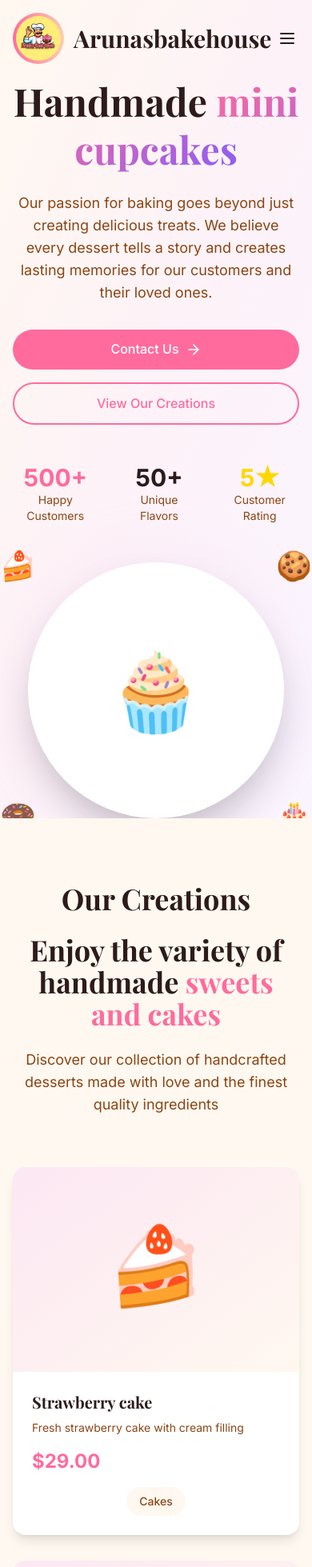
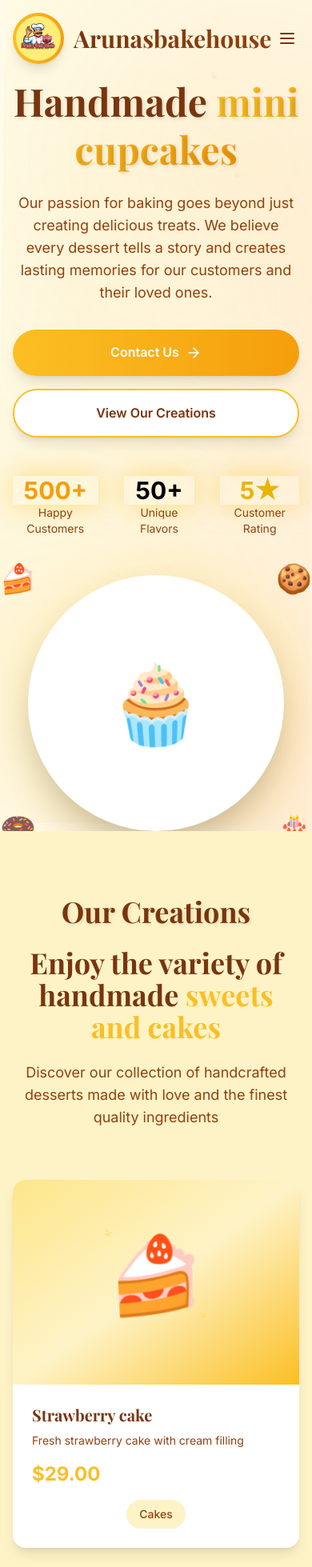
Before and after one commit to sudharshan1903/backery, a React (Vite) app in the folder backery/: page / in a window 390 px wide. Shown: the top 1959 px of the page at 80% size. Built offline with nearby package versions, Linux system fonts and the light colour scheme.

Commit message:
ui changes

```diff
--- a/backery/src/App.jsx
+++ b/backery/src/App.jsx
@@ -20,7 +20,7 @@ function App() {
   }, [])
 
   return (
-    <div className="min-h-screen bg-bonbon-cream">
+    <div className="min-h-screen bg-gradient-to-br from-bonbon-cream via-bonbon-peach to-white">
       <Header
         isScrolled={isScrolled}
       />
--- a/backery/src/components/Footer.jsx
+++ b/backery/src/components/Footer.jsx
@@ -18,7 +18,7 @@ const Footer = () => {
   ]
 
   return (
-    <footer className="bg-bonbon-dark text-white">
+         <footer className="bg-bonbon-dark text-white particles">
       <div className="container mx-auto px-4 py-16">
         <div className="grid grid-cols-1 md:grid-cols-2 gap-12">
           {/* Company Info */}
@@ -29,7 +29,7 @@ const Footer = () => {
             className="md:col-span-1"
           >
             <div className="flex items-center space-x-2 mb-6">
-              <div className="w-12 h-12 bg-gradient-to-r from-bonbon-pink to-bonbon-peach rounded-full flex items-center justify-center">
+              <div className="w-12 h-12 bg-gradient-to-r from-bonbon-pink to-bonbon-gold rounded-full flex items-center justify-center shadow-lg">
                 <img
                   src="/assets/arunas_cake_house_logo.jpg"
                   alt="Arunas Cake House Logo"
@@ -53,7 +53,7 @@ const Footer = () => {
                    href={social.href}
                    whileHover={{ scale: 1.1 }}
                    whileTap={{ scale: 0.9 }}
-                  className={`w-12 h-12 bg-white/10 rounded-full flex items-center justify-center transition-colors duration-300 ${social.color}`}
+                   className={`w-12 h-12 bg-white/10 rounded-full flex items-center justify-center transition-colors duration-300 ${social.color} hover-glow`}
                  >
                   <social.icon className="w-6 h-6" />
                 </motion.a>
--- a/backery/src/components/Header.jsx
+++ b/backery/src/components/Header.jsx
@@ -30,7 +30,7 @@ const Header = ({ isScrolled }) => {
       initial={{ y: -100 }}
       animate={{ y: 0 }}
       className={`fixed top-0 left-0 right-0 z-50 transition-all duration-300 ${isScrolled
-        ? 'bg-white/95 backdrop-blur-md shadow-lg'
+        ? 'bg-gradient-to-r from-bonbon-cream/95 to-bonbon-peach/95 backdrop-blur-md shadow-lg border-b border-bonbon-pink/20'
         : 'bg-transparent'
         }`}
     >
@@ -41,14 +41,14 @@ const Header = ({ isScrolled }) => {
             whileHover={{ scale: 1.05 }}
             className="flex items-center space-x-3"
           >
-            <div className="w-16 h-16 bg-gradient-to-r from-bonbon-pink to-bonbon-peach rounded-full flex items-center justify-center">
+            <div className="w-16 h-16 bg-gradient-to-r from-bonbon-pink to-bonbon-gold rounded-full flex items-center justify-center shadow-lg">
               <img
                 src="/assets/arunas_cake_house_logo.jpg"
                 alt="Arunas Cake House Logo"
                 className="w-14 h-14 rounded-full object-cover"
               />
             </div>
-            <span className="text-3xl font-serif  font-bold text-bonbon-dark">
+            <span className="text-3xl font-serif font-bold bg-gradient-to-r from-bonbon-dark to-bonbon-brown bg-clip-text text-transparent">
               Arunasbakehouse
             </span>
           </motion.div>
@@ -63,10 +63,10 @@ const Header = ({ isScrolled }) => {
                 initial={{ opacity: 0, y: -20 }}
                 animate={{ opacity: 1, y: 0 }}
                 transition={{ delay: index * 0.1 }}
-                className="text-bonbon-dark hover:text-bonbon-pink transition-colors duration-300 font-medium relative group cursor-pointer"
+                className="text-bonbon-dark hover:text-bonbon-gold transition-colors duration-300 font-medium relative group cursor-pointer"
               >
                 {item.name}
-                <span className="absolute -bottom-1 left-0 w-0 h-0.5 bg-bonbon-pink transition-all duration-300 group-hover:w-full"></span>
+                <span className="absolute -bottom-1 left-0 w-0 h-0.5 bg-gradient-to-r from-bonbon-pink to-bonbon-gold transition-all duration-300 group-hover:w-full"></span>
               </motion.a>
             ))}
           </nav>
@@ -75,7 +75,7 @@ const Header = ({ isScrolled }) => {
           <div className="flex items-center space-x-4">
             <button
               onClick={() => setIsMobileMenuOpen(!isMobileMenuOpen)}
-              className="lg:hidden p-2 text-bonbon-dark hover:text-bonbon-pink transition-colors duration-300"
+              className="lg:hidden p-2 text-bonbon-dark hover:text-bonbon-gold transition-colors duration-300"
             >
               {isMobileMenuOpen ? <X className="w-6 h-6" /> : <Menu className="w-6 h-6" />}
             </button>
@@ -89,7 +89,7 @@ const Header = ({ isScrolled }) => {
               initial={{ opacity: 0, height: 0 }}
               animate={{ opacity: 1, height: 'auto' }}
               exit={{ opacity: 0, height: 0 }}
-              className="lg:hidden bg-white/95 backdrop-blur-md border-t border-gray-200"
+              className="lg:hidden bg-gradient-to-b from-bonbon-cream/95 to-bonbon-peach/95 backdrop-blur-md border-t border-bonbon-pink/20"
             >
               <nav className="py-4 space-y-2">
                 {menuItems.map((item, index) => (
@@ -100,7 +100,7 @@ const Header = ({ isScrolled }) => {
                     initial={{ opacity: 0, x: -20 }}
                     animate={{ opacity: 1, x: 0 }}
                     transition={{ delay: index * 0.05 }}
-                    className="block px-4 py-2 text-bonbon-dark hover:text-bonbon-pink hover:bg-bonbon-cream transition-all duration-300 cursor-pointer"
+                    className="block px-4 py-2 text-bonbon-dark hover:text-bonbon-gold hover:bg-gradient-to-r from-bonbon-peach to-bonbon-pink/20 transition-all duration-300 cursor-pointer"
                   >
                     {item.name}
                   </motion.a>
--- a/backery/src/components/Hero.jsx
+++ b/backery/src/components/Hero.jsx
@@ -21,7 +21,7 @@ const Hero = () => {
   ]
 
   return (
-    <section id="home" className="relative min-h-screen flex items-center justify-center overflow-hidden bg-gradient-to-br from-bonbon-cream via-pink-50 to-purple-50 pt-24 scroll-mt-24">
+    <section id="home" className="relative min-h-screen flex items-center justify-center overflow-hidden bg-gradient-to-br from-yellow-50 via-amber-50 to-orange-100 pt-24 scroll-mt-24 particles">
       {/* Floating Elements */}
       {floatingElements.map((element, index) => (
         <motion.div
@@ -37,8 +37,8 @@ const Hero = () => {
 
       {/* Background Pattern */}
       <div className="absolute inset-0 opacity-5" aria-hidden="true">
-        <div className="absolute top-0 left-0 w-96 h-96 bg-bonbon-pink rounded-full blur-3xl hidden md:block"></div>
-        <div className="absolute bottom-0 right-0 w-96 h-96 bg-bonbon-purple rounded-full blur-3xl hidden md:block"></div>
+        <div className="absolute top-0 left-0 w-96 h-96 bg-bonbon-gold rounded-full blur-3xl hidden md:block"></div>
+        <div className="absolute bottom-0 right-0 w-96 h-96 bg-bonbon-amber rounded-full blur-3xl hidden md:block"></div>
       </div>
 
       <div className="container mx-auto px-4 relative z-10">
@@ -55,10 +55,10 @@ const Hero = () => {
                initial={{ opacity: 0, y: 30 }}
                animate={{ opacity: 1, y: 0 }}
                transition={{ delay: 0.4, duration: 0.8 }}
-              className="text-5xl lg:text-7xl font-serif font-bold text-bonbon-dark mb-6 leading-tight"
+               className="text-5xl lg:text-7xl font-serif font-bold text-bonbon-dark mb-6 leading-tight text-shadow"
              >
                Handmade{' '}
-              <span className="text-gradient">mini cupcakes</span>
+               <span className="text-gradient sparkle">mini cupcakes</span>
              </motion.h1>
 
             <motion.p
@@ -103,15 +103,15 @@ const Hero = () => {
               className="flex justify-center lg:justify-start space-x-8 mt-12"
             >
               <div className="text-center">
-                <div className="text-3xl font-bold text-bonbon-pink">500+</div>
+                                 <div className="text-3xl font-bold text-bonbon-gold pulse-glow">500+</div>
                 <div className="text-sm text-bonbon-brown">Happy Customers</div>
               </div>
               <div className="text-center">
-                <div className="text-3xl font-bold text-bonbon-purple">50+</div>
+                                 <div className="text-3xl font-bold text-bonbon-amber pulse-glow">50+</div>
                 <div className="text-sm text-bonbon-brown">Unique Flavors</div>
               </div>
               <div className="text-center">
-                <div className="text-3xl font-bold text-bonbon-gold">5★</div>
+                                 <div className="text-3xl font-bold text-yellow-500 pulse-glow">5★</div>
                 <div className="text-sm text-bonbon-brown">Customer Rating</div>
               </div>
             </motion.div>
@@ -132,8 +132,8 @@ const Hero = () => {
                 transition={{ delay: 0.5, duration: 0.8, type: "spring" }}
                 className="relative mx-auto w-80 h-80 lg:w-96 lg:h-96"
               >
-                <div className="absolute inset-0 bg-gradient-to-br from-pink-200 to-purple-200 rounded-full blur-2xl opacity-30"></div>
-                <div className="relative bg-white rounded-full w-full h-full flex items-center justify-center shadow-2xl">
+                <div className="absolute inset-0 bg-gradient-to-br from-bonbon-peach to-bonbon-pink rounded-full blur-2xl opacity-40"></div>
+                                 <div className="relative bg-white rounded-full w-full h-full flex items-center justify-center shadow-2xl glow-effect">
                   <div className="text-8xl lg:text-9xl">
                     🧁
                   </div>
@@ -172,11 +172,11 @@ const Hero = () => {
         <motion.div
           animate={{ y: [0, 10, 0] }}
           transition={{ duration: 2, repeat: Infinity }}
-          className="w-6 h-10 border-2 border-bonbon-pink rounded-full flex justify-center cursor-pointer"
+          className="w-6 h-10 border-2 border-bonbon-gold rounded-full flex justify-center cursor-pointer"
           onClick={() => handleNavClick('#products')}
         >
           <motion.div
-            className="w-1 h-3 bg-bonbon-pink rounded-full mt-2"
+            className="w-1 h-3 bg-bonbon-gold rounded-full mt-2"
           />
         </motion.div>
       </motion.div>
--- a/backery/src/components/Products.jsx
+++ b/backery/src/components/Products.jsx
@@ -127,7 +127,7 @@ const Products = () => {
           transition={{ duration: 0.8 }}
           className="text-center mb-16"
         >
-          <h2 className="text-4xl lg:text-5xl font-serif font-bold text-bonbon-dark mb-6">Our Creations</h2>
+          <h2 className="text-4xl lg:text-5xl font-serif font-bold text-bonbon-dark mb-6 text-shadow">Our Creations</h2>
           <h2 className="text-4xl lg:text-5xl font-serif font-bold text-bonbon-dark mb-6">
             Enjoy the variety of handmade{' '}
             <span className="text-bonbon-pink">sweets and cakes</span>
@@ -148,11 +148,11 @@ const Products = () => {
             <motion.div
               key={product.id}
               variants={itemVariants}
-              className="group bg-white rounded-2xl shadow-lg hover:shadow-2xl transition-all duration-300 overflow-hidden card-hover"
+              className="group bg-white rounded-2xl shadow-lg hover:shadow-2xl transition-all duration-300 overflow-hidden card-hover gradient-border"
             >
               {/* Product Image */}
-              <div className="relative h-64 bg-gradient-to-br from-pink-100 to-bonbon-cream flex items-center justify-center">
-                <div className="text-8xl animate-float">
+              <div className="relative h-64 bg-gradient-to-br from-bonbon-peach via-bonbon-cream to-bonbon-pink flex items-center justify-center">
+                <div className="text-8xl animate-float sparkle">
                   {product.image}
                 </div>
 
@@ -160,7 +160,7 @@ const Products = () => {
 
                 {/* Discount Badge */}
                 {product.discount && (
-                  <div className="absolute top-4 left-4 bg-bonbon-pink text-white px-3 py-1 rounded-full text-sm font-bold">
+                  <div className="absolute top-4 left-4 bg-gradient-to-r from-bonbon-pink to-bonbon-gold text-white px-3 py-1 rounded-full text-sm font-bold shadow-lg">
                     -{product.discount}%
                   </div>
                 )}
--- a/backery/src/index.css
+++ b/backery/src/index.css
@@ -2,58 +2,375 @@
 @tailwind components;
 @tailwind utilities;
 
+@import url('https://fonts.googleapis.com/css2?family=Playfair+Display:wght@400;500;600;700&family=Inter:wght@300;400;500;600;700&display=swap');
+
 @layer base {
   * {
-    margin: 0;
-    padding: 0;
     box-sizing: border-box;
-  }
-
-  html {
-    scroll-behavior: smooth;
   }
 
   body {
     font-family: 'Inter', sans-serif;
     line-height: 1.6;
-    color: #2D1B1B;
-  }
-
-  h1, h2, h3, h4, h5, h6 {
-    font-family: 'Playfair Display', serif;
-    font-weight: 600;
   }
 }
 
 @layer components {
   .btn-primary {
-    @apply bg-bonbon-pink text-white px-6 py-3 rounded-full font-medium hover:bg-pink-600 transition-all duration-300 transform hover:scale-105;
+    @apply bg-gradient-to-r from-bonbon-pink to-bonbon-gold text-white px-8 py-4 rounded-full font-semibold shadow-lg hover:shadow-xl transition-all duration-300 transform hover:scale-105 relative overflow-hidden;
+  }
+
+  .btn-primary::before {
+    content: '';
+    position: absolute;
+    top: 0;
+    left: -100%;
+    width: 100%;
+    height: 100%;
+    background: linear-gradient(90deg, transparent, rgba(255,255,255,0.2), transparent);
+    transition: left 0.5s;
+  }
+
+  .btn-primary:hover::before {
+    left: 100%;
   }
 
   .btn-secondary {
-    @apply bg-transparent border-2 border-bonbon-pink text-bonbon-pink px-6 py-3 rounded-full font-medium hover:bg-bonbon-pink hover:text-white transition-all duration-300;
+    @apply bg-white text-bonbon-dark border-2 border-bonbon-pink px-8 py-4 rounded-full font-semibold shadow-lg hover:shadow-xl transition-all duration-300 transform hover:scale-105 hover:bg-bonbon-pink hover:text-white relative overflow-hidden;
+  }
+
+  .btn-secondary::before {
+    content: '';
+    position: absolute;
+    top: 0;
+    left: -100%;
+    width: 100%;
+    height: 100%;
+    background: linear-gradient(90deg, transparent, rgba(255,255,255,0.1), transparent);
+    transition: left 0.5s;
+  }
+
+  .btn-secondary:hover::before {
+    left: 100%;
   }
 
   .card-hover {
-    @apply transition-all duration-300 hover:transform hover:scale-105 hover:shadow-xl;
+    @apply hover:transform hover:scale-105 hover:shadow-2xl transition-all duration-300 hover:-translate-y-2;
   }
 
   .gradient-bg {
-    background: linear-gradient(135deg, #FF6B9D 0%, #8B5CF6 100%);
+    @apply bg-gradient-to-br from-bonbon-cream via-bonbon-peach to-bonbon-pink;
   }
 
   .text-gradient {
-    background: linear-gradient(135deg, #FF6B9D 0%, #8B5CF6 100%);
-    -webkit-background-clip: text;
-    -webkit-text-fill-color: transparent;
-    background-clip: text;
+    @apply bg-gradient-to-r from-bonbon-pink to-bonbon-gold bg-clip-text text-transparent;
+  }
+
+  .glass-effect {
+    @apply bg-white/80 backdrop-blur-sm border border-white/20;
+  }
+
+  .glow-effect {
+    @apply shadow-lg hover:shadow-2xl transition-all duration-300;
+    box-shadow: 0 10px 25px rgba(251, 191, 36, 0.2);
+  }
+
+  .glow-effect:hover {
+    box-shadow: 0 20px 40px rgba(251, 191, 36, 0.4);
+  }
+
+  .floating-card {
+    animation: float 6s ease-in-out infinite;
+  }
+
+  .pulse-glow {
+    animation: pulse-glow 2s ease-in-out infinite alternate;
+  }
+
+  .sparkle {
+    position: relative;
+  }
+
+  .sparkle::before,
+  .sparkle::after {
+    content: '✨';
+    position: absolute;
+    font-size: 1rem;
+    opacity: 0;
+    animation: sparkle 3s ease-in-out infinite;
+  }
+
+  .sparkle::before {
+    top: -10px;
+    left: -10px;
+    animation-delay: 0s;
+  }
+
+  .sparkle::after {
+    bottom: -10px;
+    right: -10px;
+    animation-delay: 1.5s;
+  }
+
+  .gradient-border {
+    position: relative;
+    background: white;
+    border-radius: 1rem;
+  }
+
+  .gradient-border::before {
+    content: '';
+    position: absolute;
+    inset: -2px;
+    background: linear-gradient(45deg, #fbbf24, #f59e0b, #fbbf24);
+    border-radius: inherit;
+    z-index: -1;
+    animation: gradient-rotate 3s linear infinite;
+  }
+
+  .text-shadow {
+    text-shadow: 2px 2px 4px rgba(0, 0, 0, 0.1);
+  }
+
+  .backdrop-blur-custom {
+    backdrop-filter: blur(20px);
+    -webkit-backdrop-filter: blur(20px);
   }
 }
 
-@layer utilities {
-  .glass-effect {
-    backdrop-filter: blur(10px);
-    background: rgba(255, 255, 255, 0.1);
-    border: 1px solid rgba(255, 255, 255, 0.2);
+/* Custom scrollbar */
+::-webkit-scrollbar {
+  width: 8px;
+}
+
+::-webkit-scrollbar-track {
+  background: #fef3c7;
+}
+
+::-webkit-scrollbar-thumb {
+  background: #fbbf24;
+  border-radius: 4px;
+}
+
+::-webkit-scrollbar-thumb:hover {
+  background: #f59e0b;
+}
+
+/* Smooth scrolling */
+html {
+  scroll-behavior: smooth;
+}
+
+/* Enhanced animations */
+@keyframes float {
+  0%, 100% {
+    transform: translateY(0px) rotate(0deg);
+  }
+  25% {
+    transform: translateY(-10px) rotate(1deg);
+  }
+  50% {
+    transform: translateY(-5px) rotate(0deg);
+  }
+  75% {
+    transform: translateY(-15px) rotate(-1deg);
   }
 }
+
+@keyframes slideUp {
+  0% {
+    transform: translateY(30px);
+    opacity: 0;
+  }
+  100% {
+    transform: translateY(0);
+    opacity: 1;
+  }
+}
+
+@keyframes fadeIn {
+  0% {
+    opacity: 0;
+  }
+  100% {
+    opacity: 1;
+  }
+}
+
+@keyframes scaleIn {
+  0% {
+    transform: scale(0.9);
+    opacity: 0;
+  }
+  100% {
+    transform: scale(1);
+    opacity: 1;
+  }
+}
+
+@keyframes bounceGentle {
+  0%, 100% {
+    transform: translateY(0);
+  }
+  50% {
+    transform: translateY(-5px);
+  }
+}
+
+@keyframes shimmer {
+  0% {
+    background-position: -200px 0;
+  }
+  100% {
+    background-position: calc(200px + 100%) 0;
+  }
+}
+
+@keyframes pulse-glow {
+  0% {
+    box-shadow: 0 0 20px rgba(251, 191, 36, 0.3);
+  }
+  100% {
+    box-shadow: 0 0 40px rgba(251, 191, 36, 0.6);
+  }
+}
+
+@keyframes sparkle {
+  0%, 100% {
+    opacity: 0;
+    transform: scale(0) rotate(0deg);
+  }
+  50% {
+    opacity: 1;
+    transform: scale(1) rotate(180deg);
+  }
+}
+
+@keyframes gradient-rotate {
+  0% {
+    background: linear-gradient(45deg, #fbbf24, #f59e0b, #fbbf24);
+  }
+  50% {
+    background: linear-gradient(45deg, #f59e0b, #fbbf24, #f59e0b);
+  }
+  100% {
+    background: linear-gradient(45deg, #fbbf24, #f59e0b, #fbbf24);
+  }
+}
+
+@keyframes rainbow-text {
+  0% { color: #fbbf24; }
+  25% { color: #f59e0b; }
+  50% { color: #d97706; }
+  75% { color: #92400e; }
+  100% { color: #fbbf24; }
+}
+
+@keyframes slide-in-left {
+  0% {
+    transform: translateX(-100%);
+    opacity: 0;
+  }
+  100% {
+    transform: translateX(0);
+    opacity: 1;
+  }
+}
+
+@keyframes slide-in-right {
+  0% {
+    transform: translateX(100%);
+    opacity: 0;
+  }
+  100% {
+    transform: translateX(0);
+    opacity: 1;
+  }
+}
+
+@keyframes zoom-in {
+  0% {
+    transform: scale(0.5);
+    opacity: 0;
+  }
+  100% {
+    transform: scale(1);
+    opacity: 1;
+  }
+}
+
+@keyframes rotate-in {
+  0% {
+    transform: rotate(-180deg) scale(0);
+    opacity: 0;
+  }
+  100% {
+    transform: rotate(0deg) scale(1);
+    opacity: 1;
+  }
+}
+
+/* Custom utility classes */
+.animate-slide-in-left {
+  animation: slide-in-left 0.8s ease-out;
+}
+
+.animate-slide-in-right {
+  animation: slide-in-right 0.8s ease-out;
+}
+
+.animate-zoom-in {
+  animation: zoom-in 0.6s ease-out;
+}
+
+.animate-rotate-in {
+  animation: rotate-in 1s ease-out;
+}
+
+.rainbow-text {
+  animation: rainbow-text 3s ease-in-out infinite;
+}
+
+.shimmer {
+  background: linear-gradient(90deg, #fef3c7 25%, #fde68a 50%, #fef3c7 75%);
+  background-size: 200px 100%;
+  animation: shimmer 2s infinite;
+}
+
+/* Enhanced hover effects */
+.hover-lift {
+  transition: all 0.3s ease;
+}
+
+.hover-lift:hover {
+  transform: translateY(-8px);
+  box-shadow: 0 20px 40px rgba(251, 191, 36, 0.3);
+}
+
+.hover-glow {
+  transition: all 0.3s ease;
+}
+
+.hover-glow:hover {
+  box-shadow: 0 0 30px rgba(251, 191, 36, 0.5);
+}
+
+/* Particle effects */
+.particles {
+  position: relative;
+  overflow: hidden;
+}
+
+.particles::before {
+  content: '';
+  position: absolute;
+  top: 0;
+  left: 0;
+  right: 0;
+  bottom: 0;
+  background-image:
+    radial-gradient(circle at 20% 80%, rgba(251, 191, 36, 0.1) 0%, transparent 50%),
+    radial-gradient(circle at 80% 20%, rgba(245, 158, 11, 0.1) 0%, transparent 50%),
+    radial-gradient(circle at 40% 40%, rgba(251, 191, 36, 0.05) 0%, transparent 50%);
+  animation: float 20s ease-in-out infinite;
+}
--- a/backery/tailwind.config.js
+++ b/backery/tailwind.config.js
@@ -7,12 +7,13 @@ export default {
   theme: {
     extend: {
       colors: {
-        'bonbon-pink': '#FF6B9D',
-        'bonbon-peach': '#FDCDB2',
-        'bonbon-cream': '#FFF8F0',
-        'bonbon-brown': '#8B4513',
-        'bonbon-gold': '#FFD700',
-        'bonbon-dark': '#2D1B1B',
+        'bonbon-pink': '#fbbf24',   // Main accent: Vibrant Yellow (amber-400)
+        'bonbon-peach': '#fde68a',  // Lighter accent for gradients (amber-200)
+        'bonbon-cream': '#fef3c7',  // Light background (amber-100)
+        'bonbon-brown': '#92400e',  // Main text color (amber-800)
+        'bonbon-gold': '#f59e0b',   // Deeper gold accent (amber-500)
+        'bonbon-dark': '#78350f',   // Dark brown for footer (amber-900)
+        'bonbon-purple': '#fbbf24', // Gradient accent, now same as main yellow
       },
       fontFamily: {
         'serif': ['Playfair Display', 'serif'],
```
Also changed, not shown: backery/src/components/About.jsx (+7 -7 lines), backery/src/components/Blog.jsx (+7 -7 lines), backery/src/components/Services.jsx (+7 -7 lines). Lines whose indentation alone changed are shown as unchanged.
